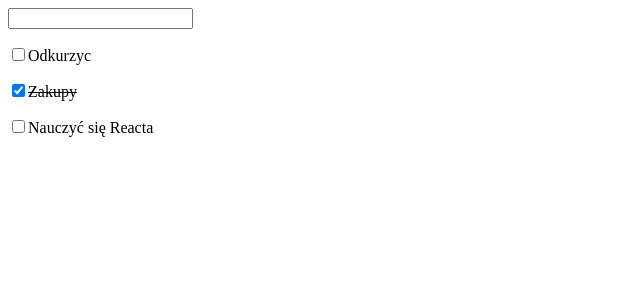
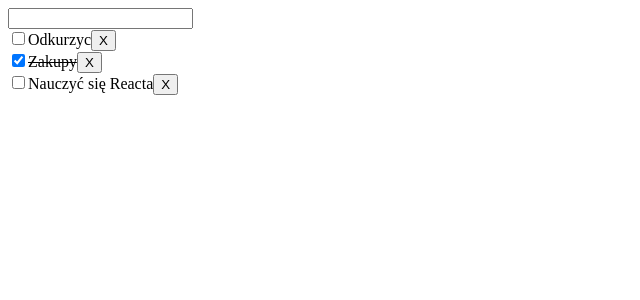
Before and after one commit to RobK005/jfdzl2-materialy-react-router-ui-components-2, a React (Create React App) app in the folder apps/todo/: page / in a window 1280 px wide. Shown: the top 300 px of the page, without its empty margins (0-640 px from the left). Built offline with nearby package versions, Linux system fonts and the light colour scheme.

Commit message:
removing task without implementation

```diff
--- a/apps/todo/src/App.js
+++ b/apps/todo/src/App.js
@@ -33,13 +33,19 @@
     this.setState({ tasks: tasks }); // this.setState({ tasks });
   }
 
+  handleRemove = (taskId) => {
+    console.log(taskId);
+  }
+
   render() {
     return (
       <div>
         <CreateTask createHandler={this.handleCreate} />
         <TasksContainer
           todo={this.state.tasks}
-          handleChange={this.handleChange} />
+          handleChange={this.handleChange}
+          handleRemove={this.handleRemove}
+          />
       </div>
     );
   }
--- a/apps/todo/src/Task.js
+++ b/apps/todo/src/Task.js
@@ -8,15 +8,14 @@
     ? { textDecoration: 'line-through' }
     : {};
     return (
-      <div>
-        <p style={styles}>
+      <div style={styles}>
         <input
           type="checkbox"
           checked={this.props.task.completed}
           onChange={this.props.handleChange}
         />
         {this.props.task.name}
-        </p>
+        <button onClick={this.props.handleRemove}>X</button>
       </div>
     );
   }
--- a/apps/todo/src/TaskContainer.js
+++ b/apps/todo/src/TaskContainer.js
@@ -9,6 +9,7 @@
         key={`t-${task.id}`}
         task={task}
         handleChange={(event) => props.handleChange(event, task.id)}
+        handleRemove={() => props.handleRemove(task.id)}
       />
     ))}
   </div>
```
Lines whose indentation alone changed are shown as unchanged.
